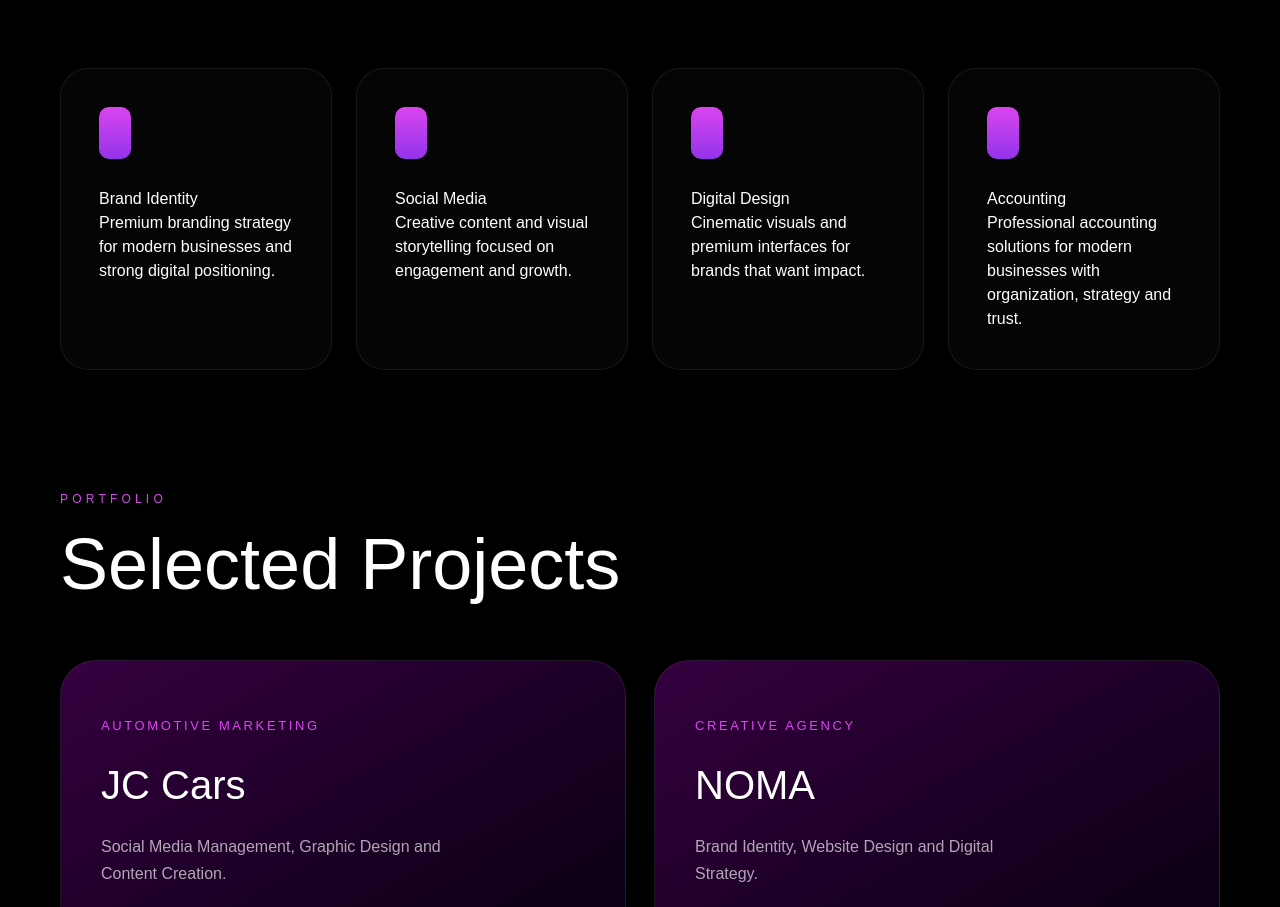
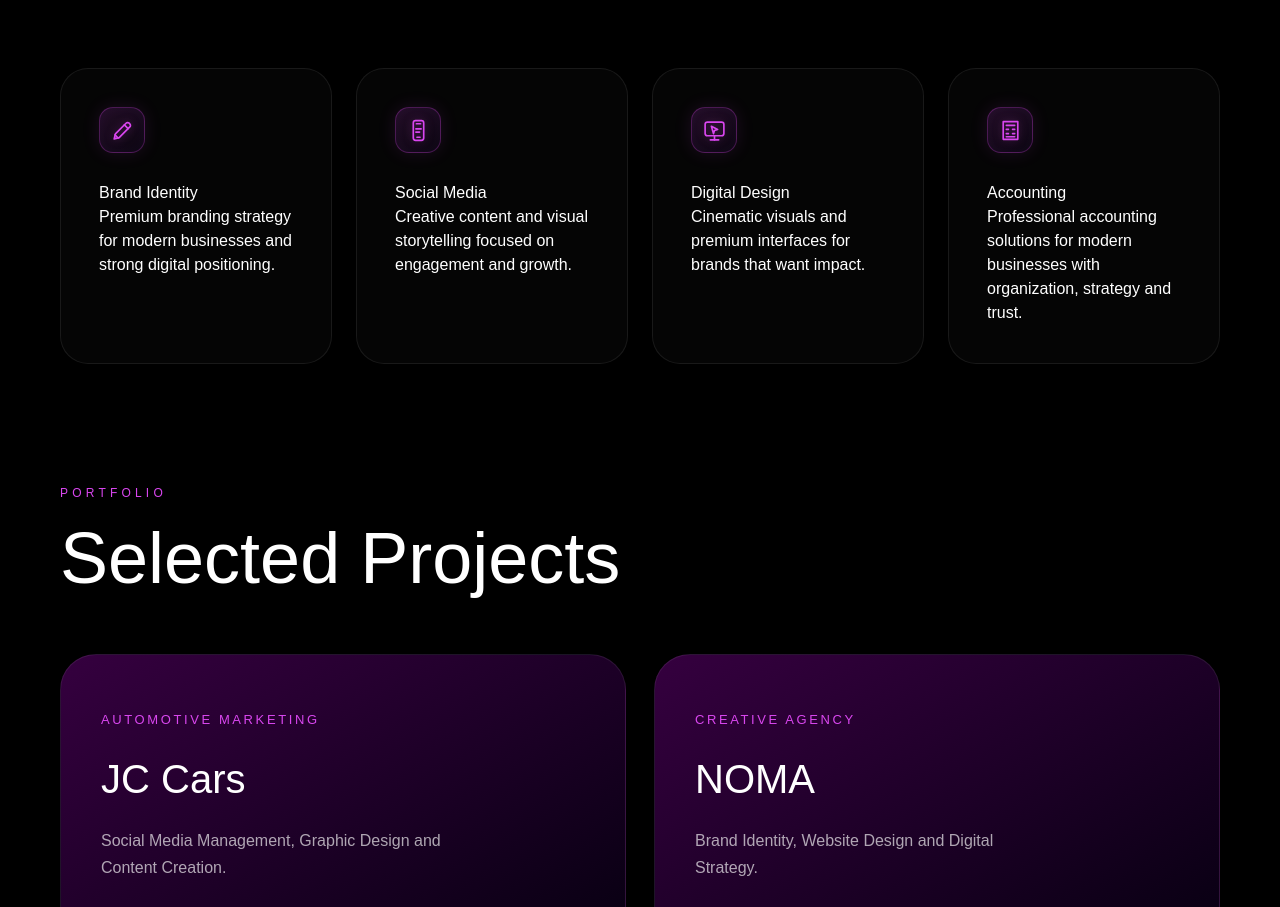
Before and after one commit to manoelchagasneto-ops/noma-digital, a Next.js app: page / in a window 1280 px wide. Shown: the part 1198-2105 px from the top of the page. Built offline with nearby package versions, Linux system fonts and the light colour scheme.

Commit message:
add service icons

```diff
--- a/app/page.tsx
+++ b/app/page.tsx
@@ -286,7 +286,13 @@ export default function Home() {
 
         <div className="servicesGrid">
           <div className="serviceCard">
-            <div className="serviceIcon" />
+            <div className="serviceIcon" aria-hidden="true">
+              <svg viewBox="0 0 24 24">
+                <path d="M4 20l4.8-1.2L19 8.6a2.1 2.1 0 0 0 0-3L18.4 5a2.1 2.1 0 0 0-3 0L5.2 15.2 4 20Z" />
+                <path d="m13.8 6.6 3.6 3.6" />
+                <path d="M4.8 16.2 7.8 19.2" />
+              </svg>
+            </div>
 
             <h4>Brand Identity</h4>
 
@@ -297,7 +303,15 @@ export default function Home() {
           </div>
 
           <div className="serviceCard">
-            <div className="serviceIcon" />
+            <div className="serviceIcon" aria-hidden="true">
+              <svg viewBox="0 0 24 24">
+                <rect x="7" y="2.5" width="10" height="19" rx="2.2" />
+                <path d="M10 5.5h4" />
+                <path d="M10.5 18.5h3" />
+                <path d="M9.5 10.5h5" />
+                <path d="M9.5 13.5h3.5" />
+              </svg>
+            </div>
 
             <h4>Social Media</h4>
 
@@ -308,7 +322,14 @@ export default function Home() {
           </div>
 
           <div className="serviceCard">
-            <div className="serviceIcon" />
+            <div className="serviceIcon" aria-hidden="true">
+              <svg viewBox="0 0 24 24">
+                <rect x="3" y="4" width="18" height="13" rx="2.2" />
+                <path d="M8 21h8" />
+                <path d="M12 17v4" />
+                <path d="m9 8 6 3-3 1-1 3-2-7Z" />
+              </svg>
+            </div>
 
             <h4>Digital Design</h4>
 
@@ -319,7 +340,14 @@ export default function Home() {
           </div>
 
           <div className="serviceCard">
-            <div className="serviceIcon" />
+            <div className="serviceIcon" aria-hidden="true">
+              <svg viewBox="0 0 24 24">
+                <path d="M5 3.5h14v17H5z" />
+                <path d="M8 7h8" />
+                <path d="M8 11h2M14 11h2M8 15h2M14 15h2" />
+                <path d="M8 18h8" />
+              </svg>
+            </div>
 
             <h4>Accounting</h4>
 
@@ -733,11 +761,34 @@ export default function Home() {
         }
 
         .serviceIcon {
-          width: 32px;
-          height: 52px;
-          border-radius: 10px;
-          background: linear-gradient(to bottom, #d946ef, #9333ea);
+          width: 46px;
+          height: 46px;
+          border-radius: 14px;
+          display: flex;
+          align-items: center;
+          justify-content: center;
           margin-bottom: 28px;
+          color: #d946ef;
+          background: linear-gradient(
+            145deg,
+            rgba(217, 70, 239, 0.14),
+            rgba(147, 51, 234, 0.05)
+          );
+          border: 1px solid rgba(217, 70, 239, 0.28);
+          box-shadow:
+            0 0 18px rgba(217, 70, 239, 0.12),
+            inset 0 0 14px rgba(147, 51, 234, 0.05);
+        }
+
+        .serviceIcon svg {
+          width: 25px;
+          height: 25px;
+          fill: none;
+          stroke: currentColor;
+          stroke-width: 1.6;
+          stroke-linecap: round;
+          stroke-linejoin: round;
+          filter: drop-shadow(0 0 5px rgba(217, 70, 239, 0.28));
         }
 
         .portfolioGrid {
```
